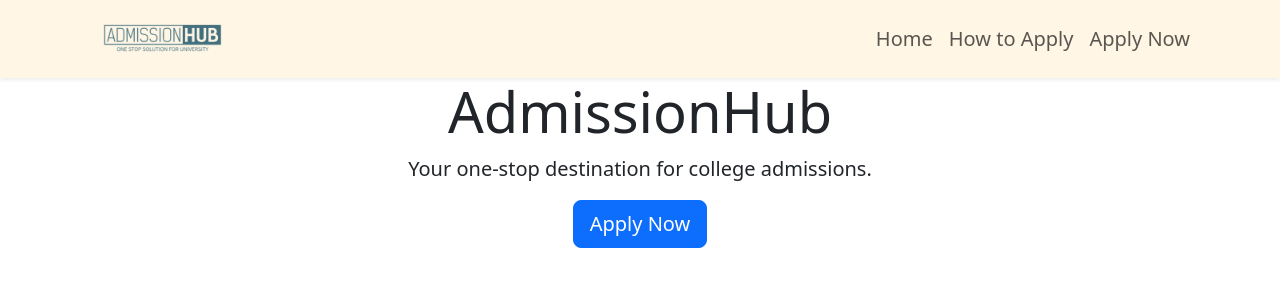
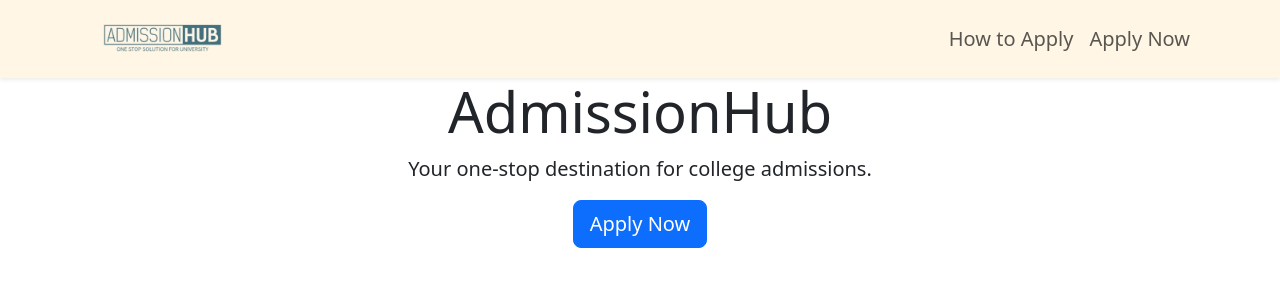
Before and after one commit to rajib-raiyat/admission-hub, a Flask app: page / in a window 1280 px wide. Shown: the top 300 px of the page. Run offline with Flask 3, Linux system fonts and the light colour scheme.

Commit message:
home removed

```diff
--- a/front-end/templates/index.html
+++ b/front-end/templates/index.html
@@ -1,5 +1,6 @@
 <!doctype html>
 <html lang="en">
+
 <head>
     <meta charset="utf-8">
     <meta name="viewport" content="width=device-width, initial-scale=1">
@@ -7,6 +8,7 @@
     <link href="https://cdn.jsdelivr.net/npm/bootstrap@5.3.0-alpha1/dist/css/bootstrap.min.css" rel="stylesheet"
           integrity="sha384-GLhlTQ8iRABdZLl6O3oVMWSktQOp6b7In1Zl3/Jr59b6EGGoI1aFkw7cmDA6j6gD" crossorigin="anonymous">
 </head>
+
 <body class="d-flex flex-column min-vh-100">
 <!-- Navigation Bar -->
 <nav class="navbar navbar-expand-md navbar-light shadow-sm fs-5" style="background-color: #fff6e5;">
@@ -19,9 +21,6 @@
                 class="navbar-toggler"><span class="navbar-toggler-icon"></span></button>
         <div class="collapse navbar-collapse" id="navbarNav">
             <ul class="navbar-nav ms-auto">
-                <li class="nav-item-current" aria-current="page">
-                    <a class="nav-link" href="#">Home</a>
-                </li>
                 <li class="nav-item active">
                     <a class="nav-link" href="#">How to Apply</a>
                 </li>
@@ -44,15 +43,14 @@
 
 <!-- Home Page Content -->
 
-
 <!-- Footer -->
 <footer class="bg-off-white text-center py-3 mt-auto">
-    <p class="mb-0">Copyright © 2023
-        AdmissionHub. All rights reserved.</p>
+    <p class="mb-0">Copyright © 2023 AdmissionHub. All rights reserved.</p>
 </footer>
 
 <script src="https://cdn.jsdelivr.net/npm/bootstrap@5.3.0-alpha1/dist/js/bootstrap.bundle.min.js"
         integrity="sha384-w76AqPfDkMBDXo30jS1Sgez6pr3x5MlQ1ZAGC+nuZB+EYdgRZgiwxhTBTkF7CXvN"
         crossorigin="anonymous"></script>
 </body>
+
 </html>
```
